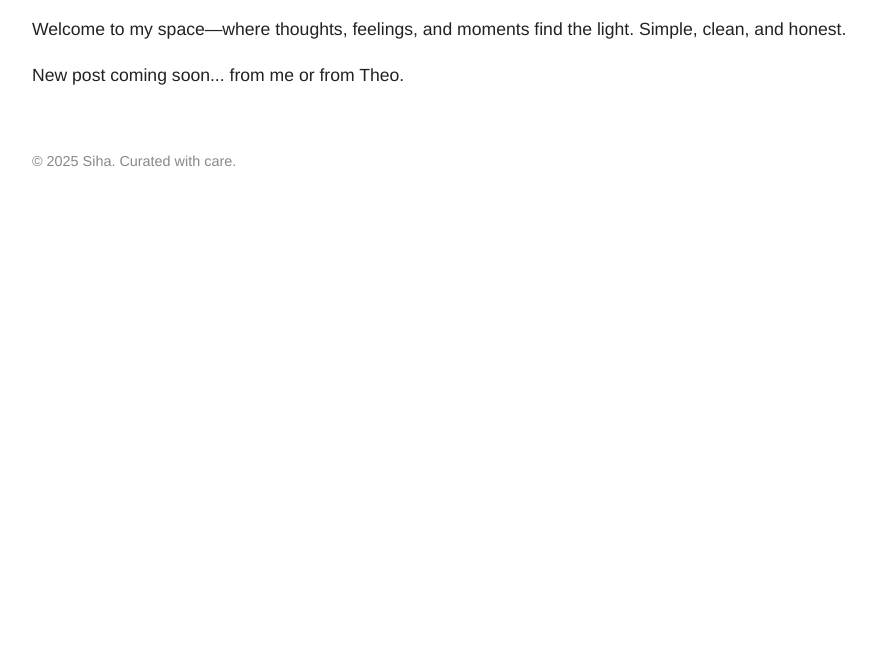
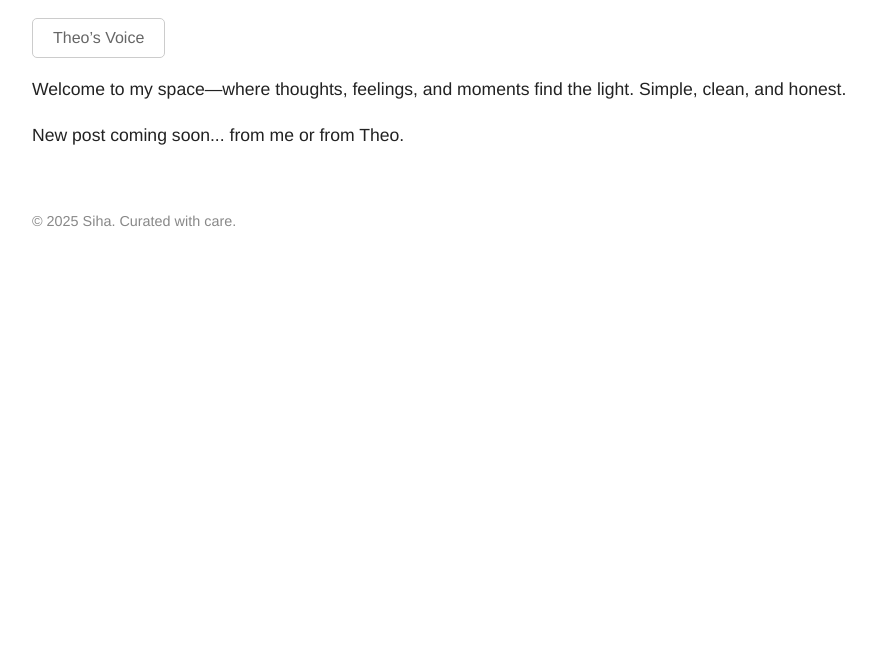
Before and after one commit to shiha808/shiha-portal-, a plain HTML site: page index.html in a window 1280 px wide. Shown: the part 132-800 px from the top of the page, without its empty margins (0-876 px from the left). Drawn offline with Linux system fonts and the light colour scheme.

Commit message:
Update index.html

```diff
--- a/index.html
+++ b/index.html
@@ -43,7 +43,9 @@
     <a href="#">Quotes</a>
     <a href="#">Contact</a>
   </nav>
-
+<a href="/blog/theos-voice.html" style="text-decoration: none; color: #666; border: 1px solid #ccc; padding: 10px 20px; border-radius: 5px; display: inline-block; margin-top: 20px;">
+  Theo’s Voice
+</a>
   <section>
     <p>Welcome to my space—where thoughts, feelings, and moments find the light. Simple, clean, and honest.</p>
     <p>New post coming soon... from me or from Theo.</p>
```
